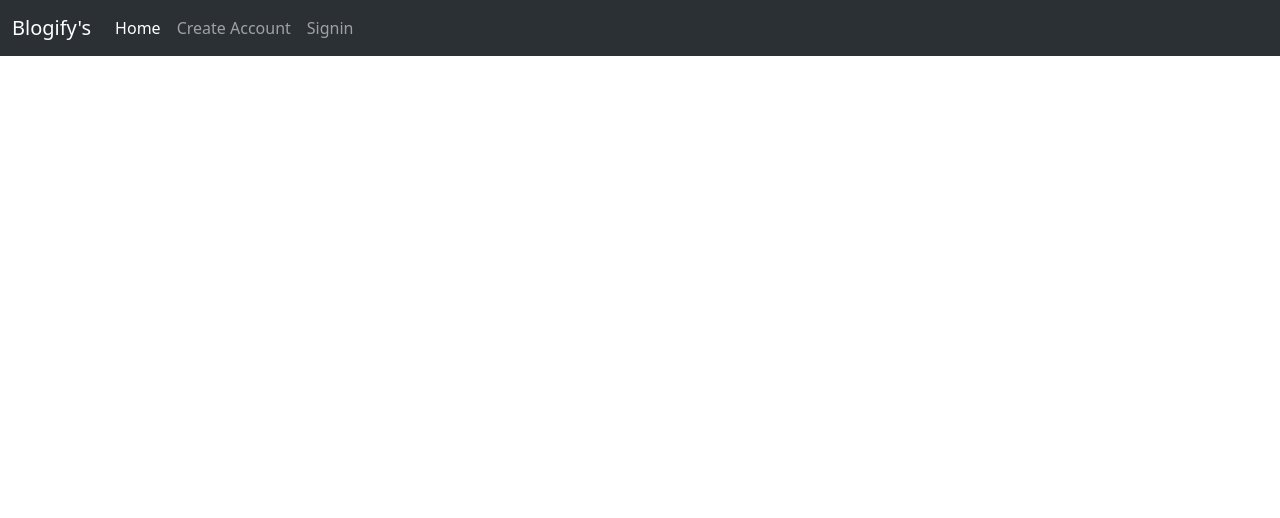
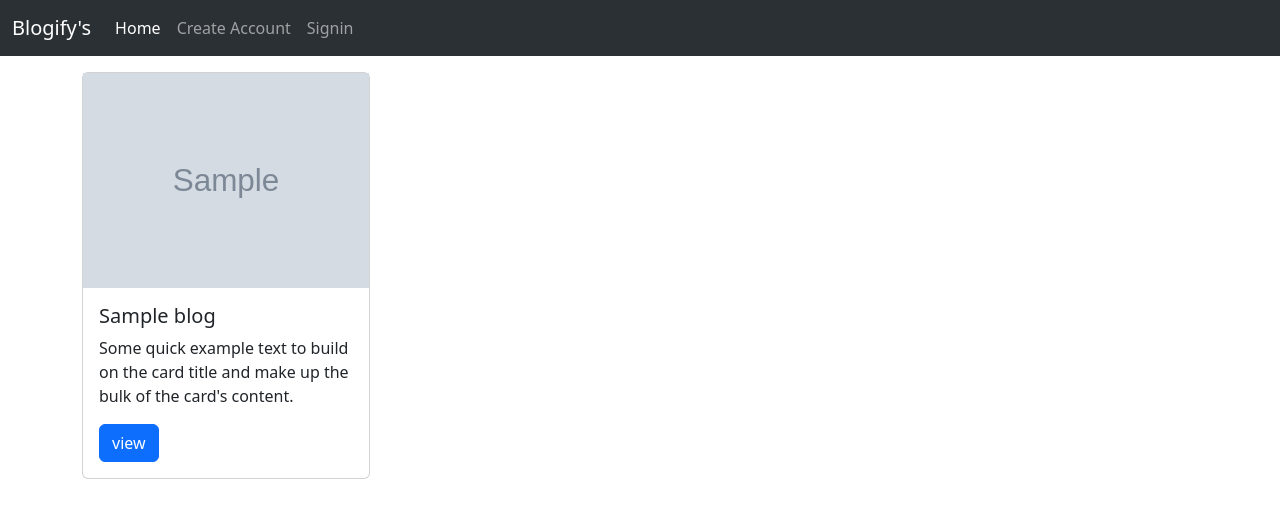
Before and after one commit to ritikgupta2002/Blogify, a Node server app: template views/home.ejs in a window 1280 px wide. Shown: the top 518 px of the page. Run offline with Node 20, Linux system fonts and the light colour scheme; the template is opened without the code that fills it: most values are stand-ins (such as "Sample title", 1, 10 or a date in 2020); grey boxes marked "Sample" are stand-in pictures; data that the repository does not hold is empty; some libraries are stand-ins or nearby versions.

Commit message:
now able to load cards on home page with image

```diff
--- a/index.js
+++ b/index.js
@@ -3,6 +3,8 @@ const mongoose = require("mongoose");
 const cookieParser = require("cookie-parser");
 const userRoute = require("./routes/user.js");
 const blogRoute = require("./routes/blog.js");
+const blog = require("./models/blog.js");
+const path=require("path");
 const {
   checkForAuthenticationCookie,
 } = require("./middlewares/authentication.js");
@@ -19,9 +21,12 @@ app.set("views", "./views");
 app.use(express.urlencoded({ extended: false }));
 app.use(cookieParser());
 app.use(checkForAuthenticationCookie("token"));
-app.get("/", (req, res) => {
+app.use(express.static(path.resolve("./public")));
+app.get("/", async (req, res) => {
+  const allblogs = await blog.find({});
   res.render("home", {
     user: req.user,
+    blogs: allblogs,
   });
 });
 app.use("/user", userRoute);
--- a/models/blog.js
+++ b/models/blog.js
@@ -10,7 +10,7 @@ const blogSchema = new Schema(
       type: String,
       required: true,
     },
-    coverImageURl: {
+    coverImageUrl: {
       type: String,
       required: false,
     },
--- a/routes/blog.js
+++ b/routes/blog.js
@@ -29,7 +29,7 @@ Router.post("/", upload.single("coverImage"), async(req, res) => {
   const  blog= await Blog.create({
     title,
     body,
-    coverImageURl: `uploads/${req.file.filename}`,
+    coverImageUrl: `uploads/${req.file.filename}`,
     createdBy: req.user_id,
   });
   return res.redirect(`/blog/${blog._id}`);
--- a/views/home.ejs
+++ b/views/home.ejs
@@ -2,13 +2,24 @@
 <html lang="en">
   <head>
     <%- include("partials/head.ejs") %>
-  <meta charset="UTF-8">
-  <meta name="viewport" content="width=device-width, initial-scale=1.0">
+    <meta charset="UTF-8" />
+    <meta name="viewport" content="width=device-width, initial-scale=1.0" />
     <title>Homepage</title>
   </head>
   <body>
     <%- include("partials/nav.ejs") %>
-
-  <%- include("partials/scripts.ejs") %>
+    <div class="container mt-3">
+      <% blogs.forEach(blog => { %>
+        <div class="card" style="width: 18rem;">
+            <img src="<%= blog.coverImageUrl%>" alt="Cover image">
+          <div class="card-body">
+            <h5 class="card-title"><%= blog.title %></h5>
+            <p class="card-text">Some quick example text to build on the card title and make up the bulk of the card's content.</p>
+            <a href="#" class="btn btn-primary">view</a>
+          </div>
+        </div>
+      <% }) %>
+    </div>
+    <%-include("partials/scripts.ejs") %>
   </body>
 </html>
```
Also changed, not shown: 3 other files. Lines whose indentation alone changed are shown as unchanged.
